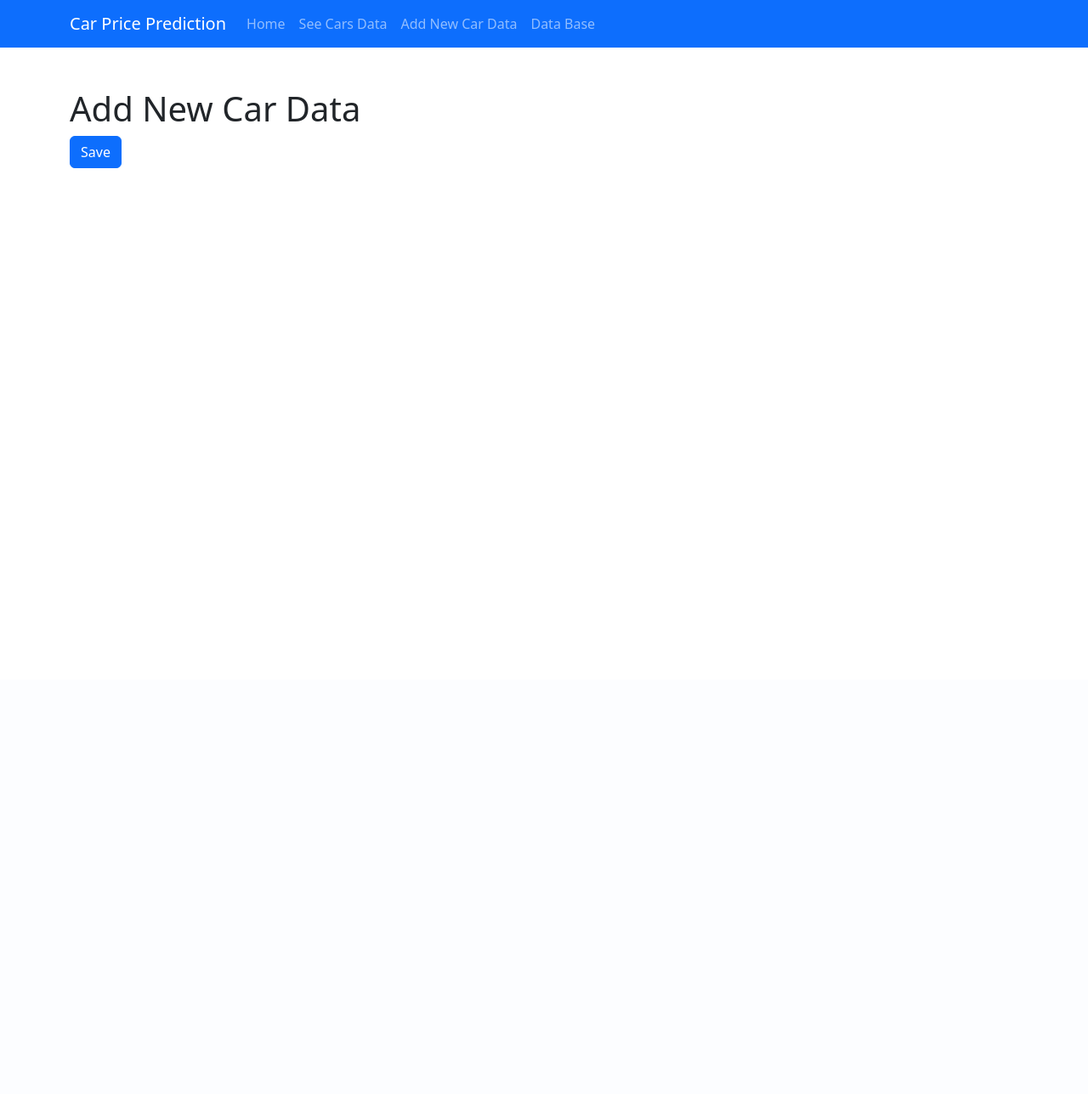
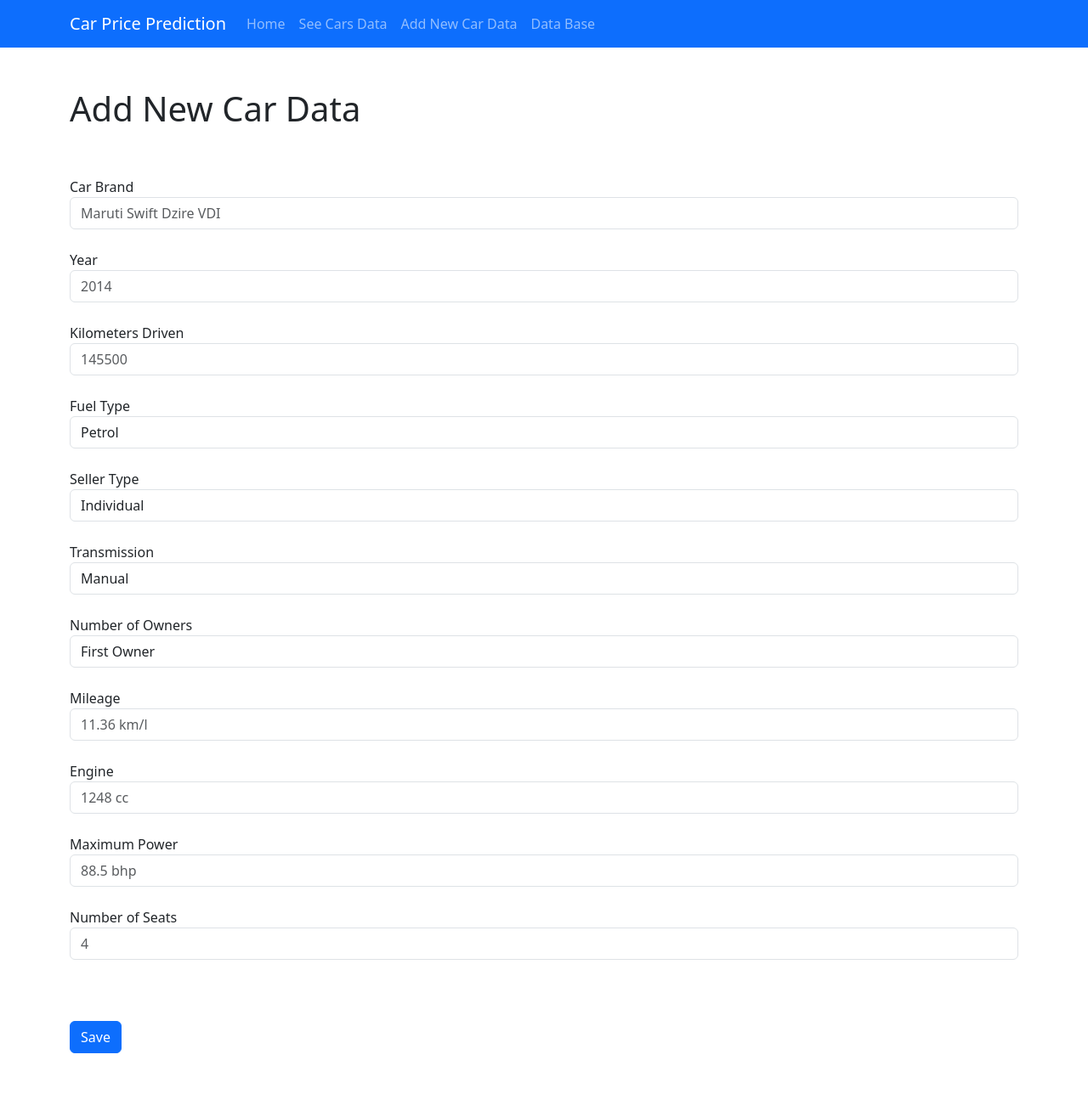
Before and after one commit to sidhantnaik/Car_Price_Prediction, a Django app: page /custom_admin/add_new_car_data/ in a window 1280 px wide. Shown: the whole page at 85% size. Before the commit the page ends 198 px from the top, so only its background shows below. Run offline with Django 5.2, Linux system fonts and the light colour scheme; some libraries are stand-ins or nearby versions.

Commit message:
New features added 1)see car data 2)add car data

```diff
--- a/Car_Price_Prediction/Admin/views.py
+++ b/Car_Price_Prediction/Admin/views.py
@@ -1,17 +1,61 @@
 from django.shortcuts import render
 from Home.helper import GETDATA
+import os,csv
+from pathlib import Path
+from django.conf import settings
+
 
 def admin_index(request):
     return render(request, 'admin_index.html')
 
 def see_cars_data(request):
     data_getter = GETDATA()
-    context = data_getter.get_cars_data()
+    raw_context = data_getter.get_cars_data()
+
+    # Prepare the data for the template
+    car_data_list = []
+    for car_id in raw_context['car_brands']:
+        car_data_list.append({
+            'car_id': car_id,
+            'brand': raw_context['car_brands'].get(car_id, ""),
+            'fuel_type': raw_context['fuel_types'].get(car_id, ""),
+            'transmission': raw_context['transmissions'].get(car_id, ""),
+            'owner': raw_context['owners'].get(car_id, ""),
+            'seller_type': raw_context['seller_types'].get(car_id, ""),
+            'engine': raw_context['engines'].get(car_id, ""),
+            'max_power': raw_context['max_power'].get(car_id, ""),
+            'seats': raw_context['seats'].get(car_id, ""),
+        })
+
+    context = {'car_data': car_data_list}
     return render(request, 'see_cars_data.html', context)
+
+
+
+data_path = os.path.join(settings.BASE_DIR, 'Data', 'Cardetails.csv')
 
 def add_new_car_data(request):
     if request.method == 'POST':
         data_getter = GETDATA()
-        data_getter.add_new_car(request.POST)
+        data = {
+            'car_brand': request.POST.get('car_brand'),
+            'year': int(request.POST.get('year')),
+            'km': float(request.POST.get('km')),
+            'fuel_type': request.POST.get('fuel_type'),
+            'seller_type': request.POST.get('seller_type'),
+            'transmission': request.POST.get('transmission'),
+            'owner': request.POST.get('owner'),
+            'mileage': float(request.POST.get('mileage')),
+            'engine': float(request.POST.get('engine')),
+            'max_pow': float(request.POST.get('max_pow')),
+            'seats': int(request.POST.get('seats')),
+        }
+
+        with open(data_path, 'a', newline='') as csvfile:
+            fieldnames = list(data.keys())
+            writer = csv.DictWriter(csvfile, fieldnames=fieldnames)
+            writer.writerow(data)
+
         return render(request, 'add_new_car_data.html', {'message': 'Car data added successfully!'})
+
     return render(request, 'add_new_car_data.html')
--- a/Car_Price_Prediction/Home/urls.py
+++ b/Car_Price_Prediction/Home/urls.py
@@ -9,6 +9,7 @@ urlpatterns = [
         path("", views.index, name='home' ),
         path("about",views.about,name='about'),
         path("contact",views.contact,name='contact'),
-        path("login",views.login,name='login'),
-        path("signin",views.signin,name='signin')
+        path("login",views.loginUser,name='login'),
+        path("signin",views.signin,name='signin'),
+        path("logout",views.logoutUser,name='logout'),
 ]
--- a/Car_Price_Prediction/Templates/add_new_car_data.html
+++ b/Car_Price_Prediction/Templates/add_new_car_data.html
@@ -2,13 +2,87 @@
 
 {% block content %}
 <h1>Add New Car Data</h1>
+
 {% if message %}
 <div class="alert alert-success">{{ message }}</div>
 {% endif %}
+
 <form method="post">
     {% csrf_token %}
-    <!-- Add input fields for car data -->
-    <button type="submit" class="btn btn-primary">Save</button>
+    <br><br>
+    <div class="form-group">
+        <label for="car_brand">Car Brand</label>
+        <input type="text" class="form-control" id="car_brand" name="car_brand" required placeholder="Maruti Swift Dzire VDI">
+    </div><br>
 
+    <div class="form-group">
+        <label for="year">Year</label>
+        <input type="number" class="form-control" id="year" name="year" required placeholder="2014">
+    </div><br>
+
+    <div class="form-group">
+        <label for="km">Kilometers Driven</label>
+        <input type="number" class="form-control" id="km" name="km" required placeholder="145500">
+    </div><br>
+
+    <div class="form-group">
+        <label for="fuel_type">Fuel Type</label>
+        <select type="text" class="form-control" id="fuel_type" name="fuel_type" required >
+            <option value="Petrol">Petrol</option>
+            <option value="Diesel">Diesel</option>
+            <option value="CNG">CNG</option>
+            <option value="LPG">LPG</option>
+        </select>
+    </div><br>
+
+    <div class="form-group">
+        <label for="seller_type">Seller Type</label>
+        <select type="text" class="form-control" id="seller_type" name="seller_type" required>
+            <option value="Individual">Individual</option>
+            <option value="Dealer">Dealer</option>
+            <option value="Trustmark Dealer">Trustmark Dealer</option>
+        </select>
+    </div><br>
+
+    <div class="form-group">
+        <label for="transmission">Transmission</label>
+        <select type="text" class="form-control" id="transmission" name="transmission" required>
+            <option value="Manual">Manual</option>
+            <option value="Automatic">Automatic</option>
+        </select>
+    </div><br>
+
+    <div class="form-group">
+        <label for="owner">Number of Owners</label>
+        <select type="text" class="form-control" id="owner" name="owner" required>
+            <option value="First Owner">First Owner</option>
+            <option value="Second Owner">Second Owner</option>
+            <option value="Third Owner">Third Owner</option>
+            <option value="Test Drive Car">Test Drive Car</option>
+        </select>
+    </div><br>
+
+    <div class="form-group">
+        <label for="mileage">Mileage</label>
+        <input type="number" class="form-control" id="mileage" name="mileage" required placeholder="11.36 km/l">
+    </div><br>
+
+    <div class="form-group">
+        <label for="engine">Engine</label>
+        <input type="number" class="form-control" id="engine" name="engine" required placeholder="1248 cc">
+    </div><br>
+
+    <div class="form-group">
+        <label for="max_pow">Maximum Power</label>
+        <input type="number" class="form-control" id="max_pow" name="max_pow" required placeholder="88.5 bhp">
+    </div><br>
+
+    <div class="form-group">
+        <label for="seats">Number of Seats</label>
+        <input type="number" class="form-control" id="seats" name="seats" required placeholder="4">
+    </div>
+    <br><br><br>
+    <button type="submit" class="btn btn-primary text-center">Save</button>
 </form>
+
 {% endblock %}
--- a/Car_Price_Prediction/Templates/login.html
+++ b/Car_Price_Prediction/Templates/login.html
@@ -48,11 +48,11 @@
             {% csrf_token %}
             <div class="mb-3">
                 <label for="txtuser" class="form-label">Username</label>
-                <input type="text" id="txtuser" class="form-control" placeholder="Enter your name" required>
+                <input type="text" id="txtuser" name="username" class="form-control" placeholder="Enter your name" required>
             </div>
             <div class="mb-3">
                 <label for="txtpass" class="form-label">Password</label>
-                <input type="password" id="txtpass" class="form-control" placeholder="Enter your password" required>
+                <input type="password" id="txtpass" name="password" class="form-control" placeholder="Enter your password" required>
             </div>
             <div class="d-grid">
                 <button id="btnlogin" type="submit" class="btn btn-primary">Login</button>
```
Also changed, not shown: Car_Price_Prediction/Home/forms.py (added, +58 -0 lines), Car_Price_Prediction/Home/views.py (+23 -22 lines), Car_Price_Prediction/Templates/base.html (+15 -1 lines), Car_Price_Prediction/Templates/index.html (+18 -10 lines), Car_Price_Prediction/Templates/see_cars_data.html (+17 -16 lines), Car_Price_Prediction/Templates/signin.html (+6 -6 lines), Car_Price_Prediction/Data/Cardetails.csv, Car_Price_Prediction/db.sqlite3.
